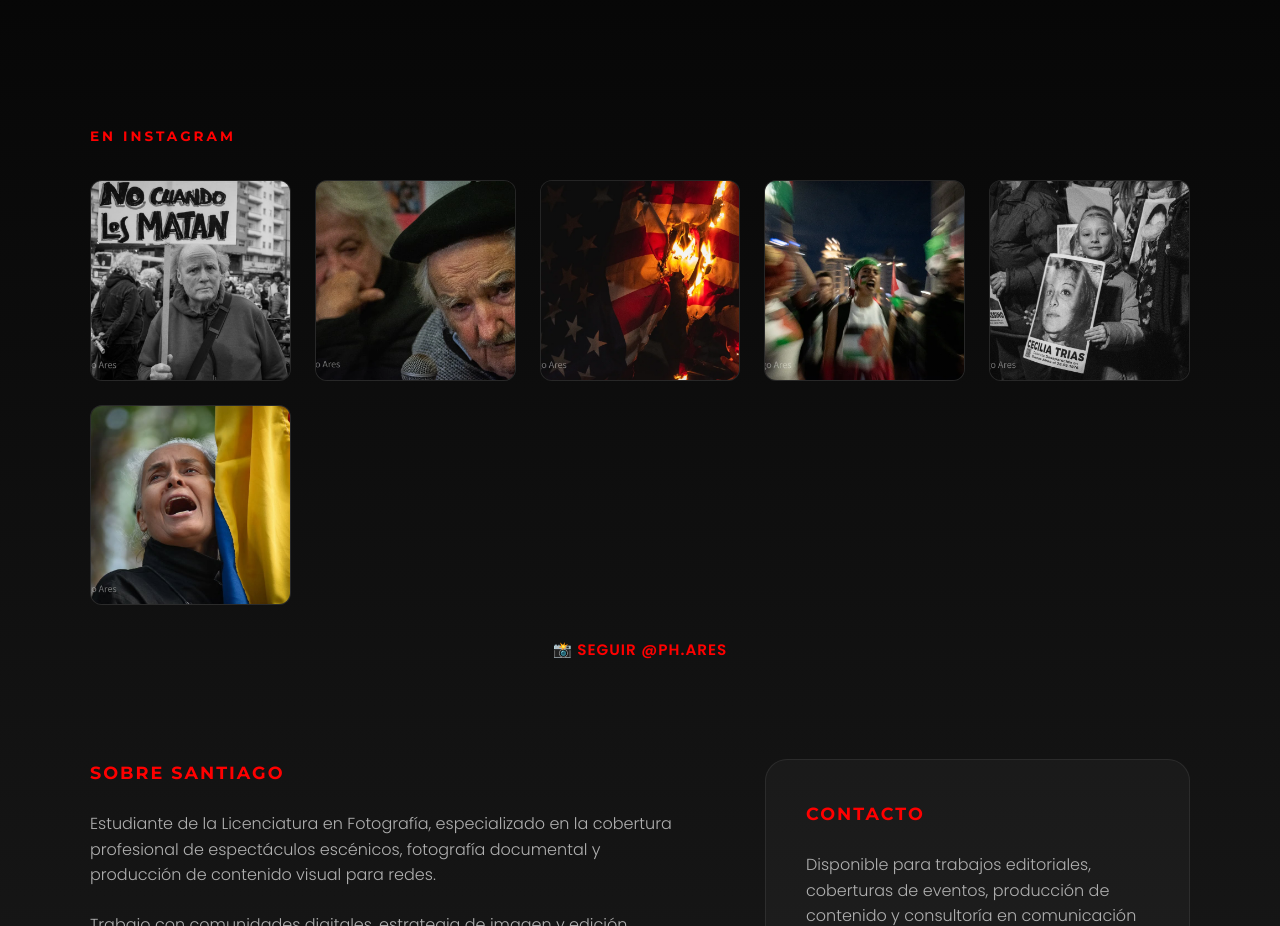
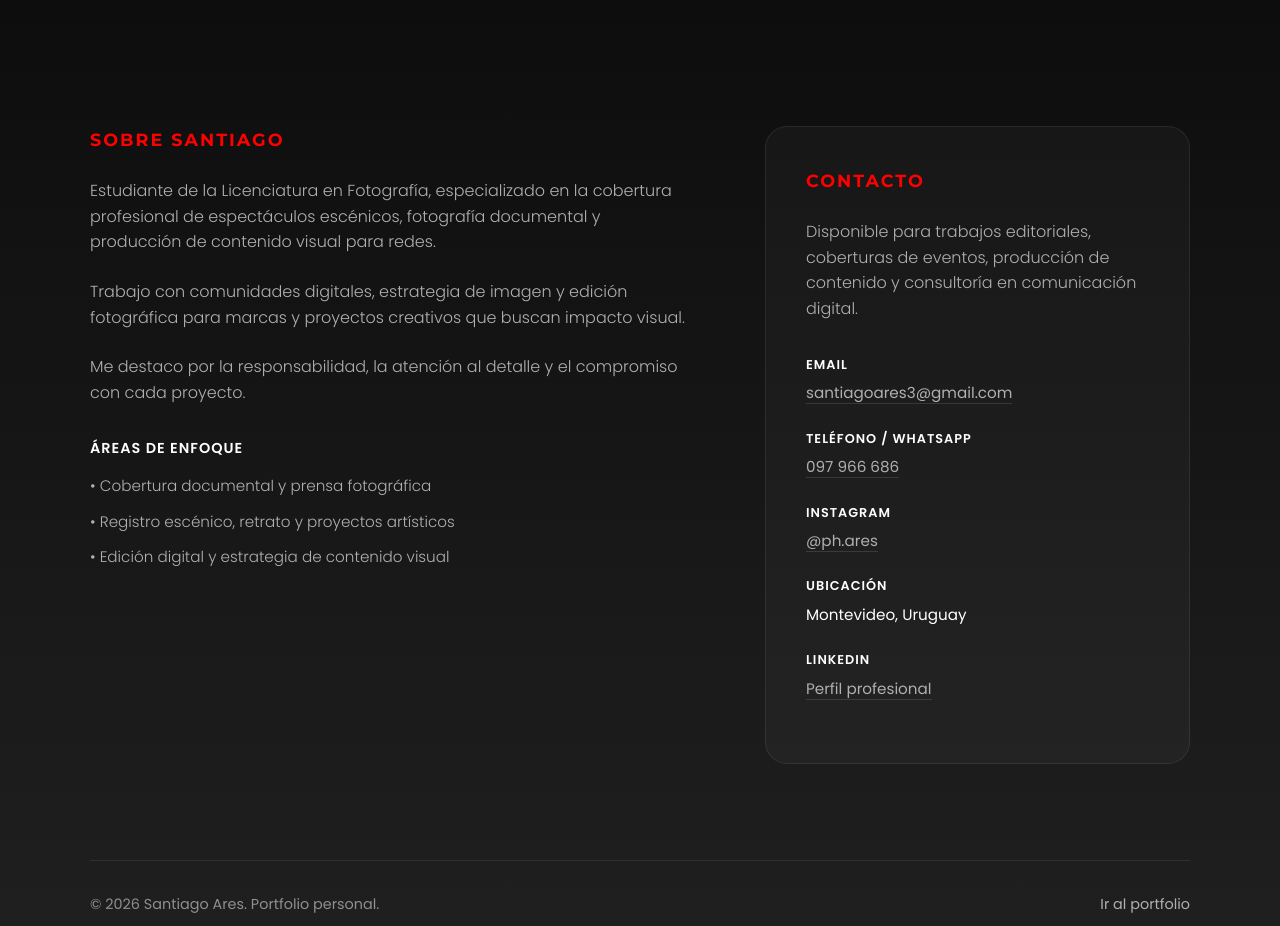
Before and after one commit to ArchivoPopular/web-santiago, a plain HTML site: page index.html in a window 1280 px wide. Shown: the part 1789-2715 px from the top of the page. Drawn offline with Linux system fonts and the light colour scheme.

Commit message:
Remove Instagram widget

```diff
--- a/index.html
+++ b/index.html
@@ -483,24 +483,6 @@
             font-size: 0.9rem;
         }
 
-        .instagram-link {
-            text-align: center;
-            margin-top: 2rem;
-        }
-
-        .instagram-link a {
-            display: inline-flex;
-            align-items: center;
-            gap: 0.8rem;
-            color: var(--accent-color);
-            text-decoration: none;
-            font-weight: 600;
-            font-size: 0.95rem;
-            text-transform: uppercase;
-            letter-spacing: 1px;
-            transition: color 0.25s ease;
-        }
-
         .instagram-link a:hover {
             color: #FF69B4;
         }
@@ -653,11 +635,6 @@
                 font-size: 0.7rem;
             }
 
-            .instagram-feed-container {
-                grid-template-columns: repeat(auto-fit, minmax(150px, 1fr));
-                gap: 1rem;
-            }
-
             .hero {
                 padding-top: 2.5rem;
             }
@@ -721,16 +698,6 @@
                         <h4>Exposiciones Culturales</h4>
                         <p>Participación en muestras colectivas y exhibiciones fotográficas a nivel nacional, apoyado por instituciones culturales uruguayas.</p>
                     </div>
-                </div>
-            </section>
-
-            <section class="instagram-carousel">
-                <h3 class="section-title">En Instagram</h3>
-                <div id="instagram-feed-container" class="instagram-feed-container"></div>
-                <div class="instagram-link">
-                    <a href="https://www.instagram.com/ph.ares/" target="_blank" rel="noreferrer">
-                        📸 Seguir @ph.ares
-                    </a>
                 </div>
             </section>
 
```
